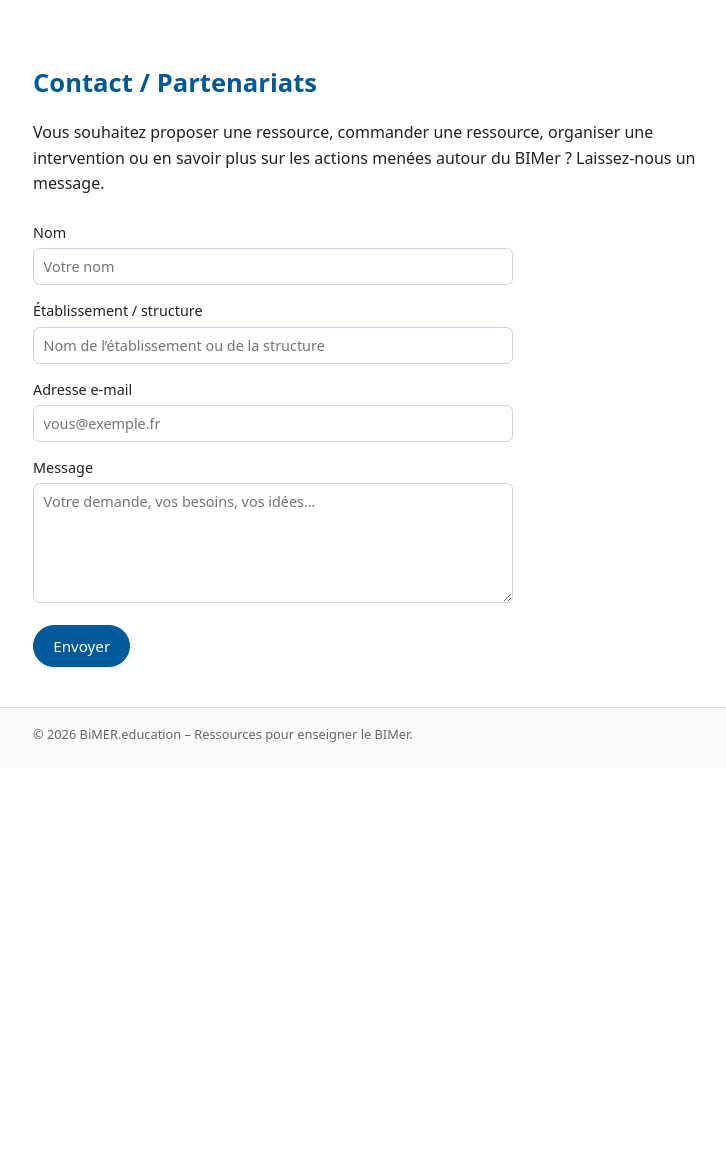
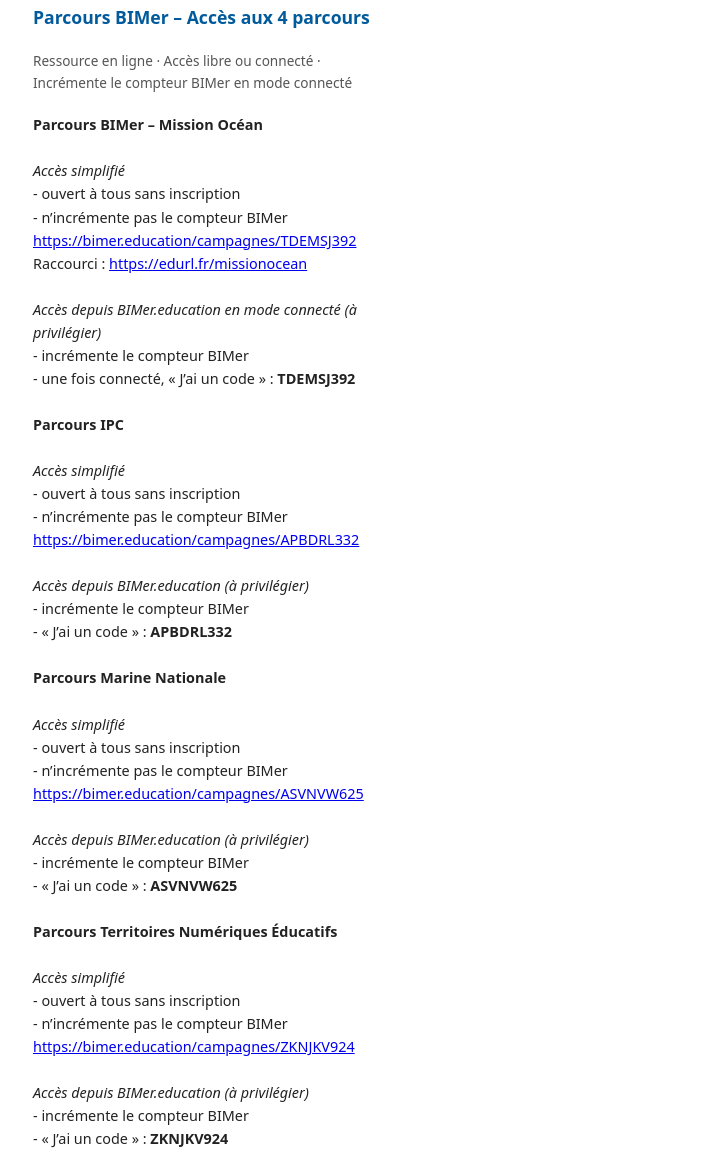
Before and after one commit to cmqindmer-arch/bimer-education-site, a plain HTML site: page index.html in a window 1280 px wide. Shown: the part 1264-2415 px from the top of the page, without its empty margins (81-807 px from the left). Before the commit the page ends 2032 px from the top, so only its background shows below. Drawn offline with Linux system fonts and the light colour scheme.

Commit message:
Update index.html

```diff
--- a/index.html
+++ b/index.html
@@ -117,6 +117,56 @@
   </div>
 </article>
 
+<article class="resource-card">
+  <h3>Parcours BIMer – Accès aux 4 parcours</h3>
+
+  <div class="resource-meta">
+    Ressource en ligne · Accès libre ou connecté · Incrémente le compteur BIMer en mode connecté
+  </div>
+
+  <p class="resource-desc">
+    <strong>Parcours BIMer – Mission Océan</strong><br><br>
+    <em>Accès simplifié</em><br>
+    - ouvert à tous sans inscription<br>
+    - n’incrémente pas le compteur BIMer<br>
+    <a href="https://bimer.education/campagnes/TDEMSJ392" target="_blank">https://bimer.education/campagnes/TDEMSJ392</a><br>
+    Raccourci : <a href="https://edurl.fr/missionocean" target="_blank">https://edurl.fr/missionocean</a><br><br>
+
+    <em>Accès depuis BIMer.education en mode connecté (à privilégier)</em><br>
+    - incrémente le compteur BIMer<br>
+    - une fois connecté, « J’ai un code » : <strong>TDEMSJ392</strong><br><br>
+
+    <strong>Parcours IPC</strong><br><br>
+    <em>Accès simplifié</em><br>
+    - ouvert à tous sans inscription<br>
+    - n’incrémente pas le compteur BIMer<br>
+    <a href="https://bimer.education/campagnes/APBDRL332" target="_blank">https://bimer.education/campagnes/APBDRL332</a><br><br>
+
+    <em>Accès depuis BIMer.education (à privilégier)</em><br>
+    - incrémente le compteur BIMer<br>
+    - « J’ai un code » : <strong>APBDRL332</strong><br><br>
+
+    <strong>Parcours Marine Nationale</strong><br><br>
+    <em>Accès simplifié</em><br>
+    - ouvert à tous sans inscription<br>
+    - n’incrémente pas le compteur BIMer<br>
+    <a href="https://bimer.education/campagnes/ASVNVW625" target="_blank">https://bimer.education/campagnes/ASVNVW625</a><br><br>
+
+    <em>Accès depuis BIMer.education (à privilégier)</em><br>
+    - incrémente le compteur BIMer<br>
+    - « J’ai un code » : <strong>ASVNVW625</strong><br><br>
+
+    <strong>Parcours Territoires Numériques Éducatifs</strong><br><br>
+    <em>Accès simplifié</em><br>
+    - ouvert à tous sans inscription<br>
+    - n’incrémente pas le compteur BIMer<br>
+    <a href="https://bimer.education/campagnes/ZKNJKV924" target="_blank">https://bimer.education/campagnes/ZKNJKV924</a><br><br>
+
+    <em>Accès depuis BIMer.education (à privilégier)</em><br>
+    - incrémente le compteur BIMer<br>
+    - « J’ai un code » : <strong>ZKNJKV924</strong>
+  </p>
+</article>
       </div>
     </div>
   </section>
```
